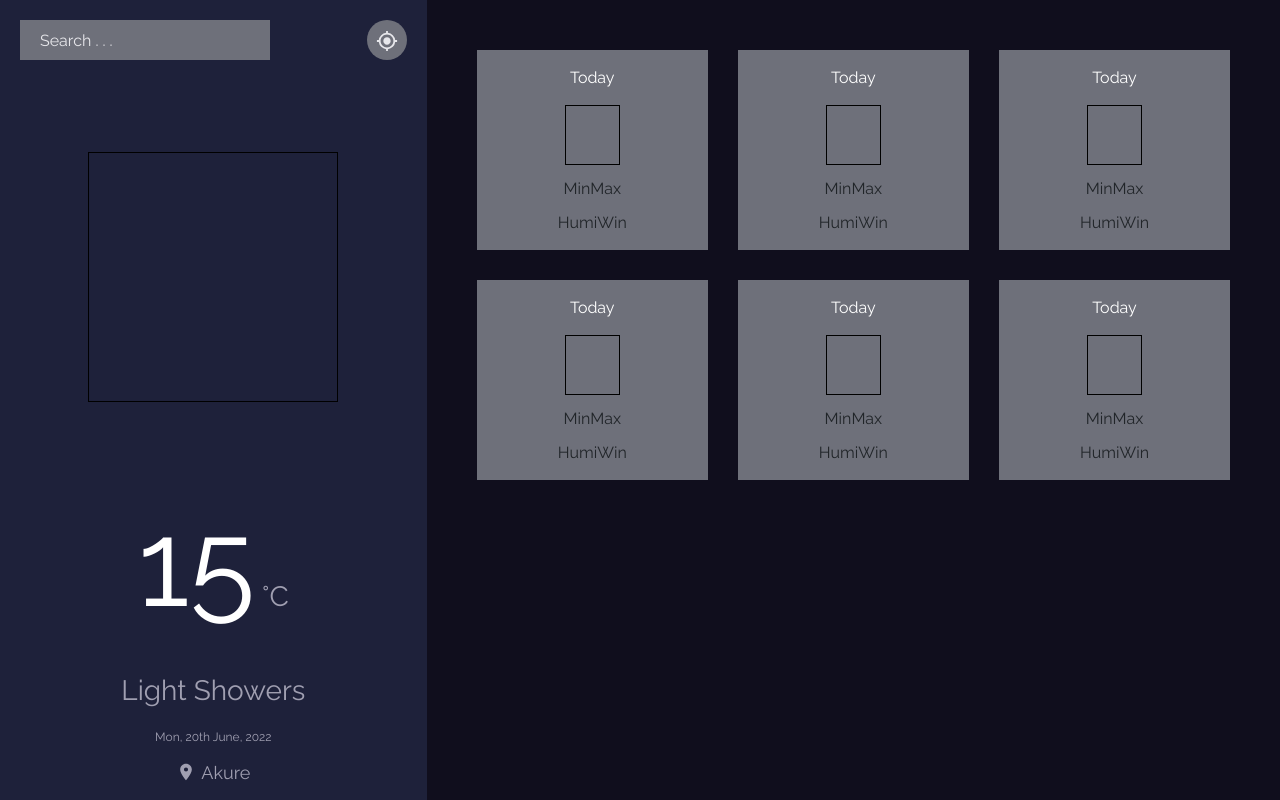
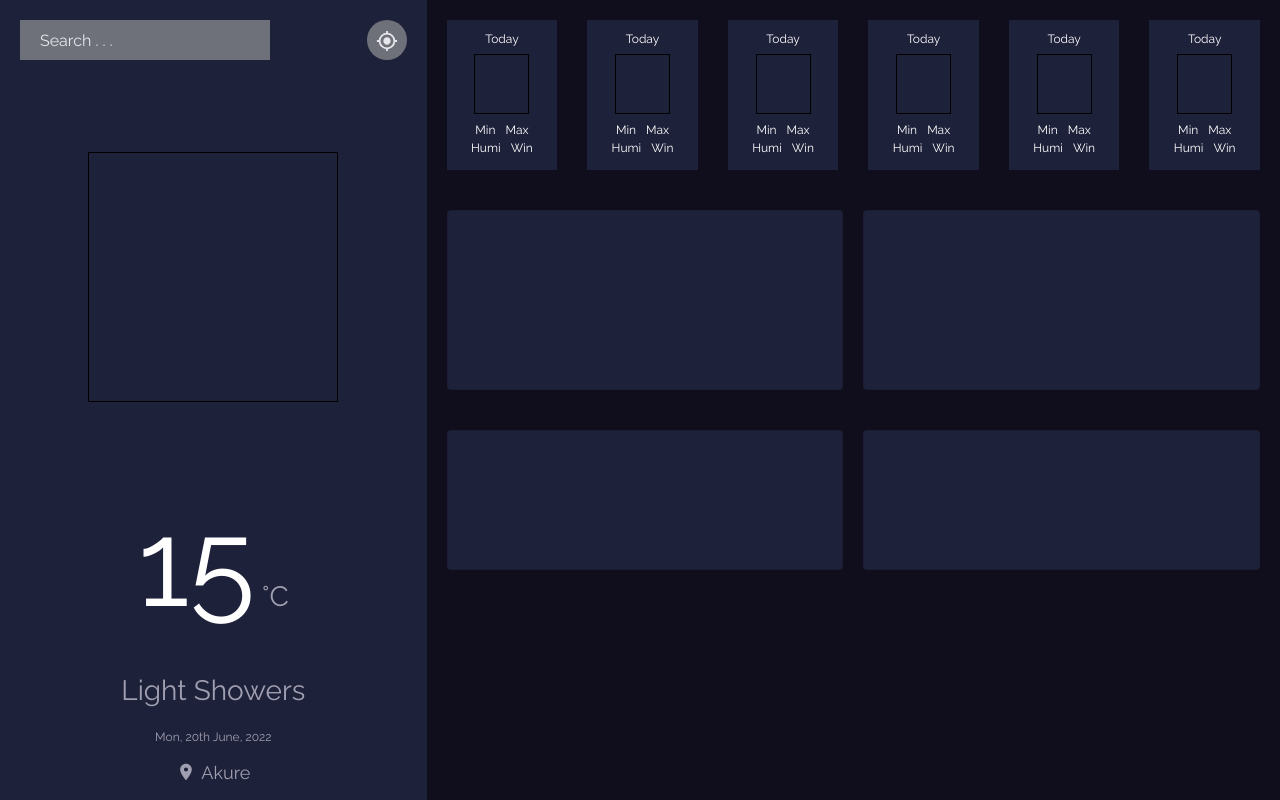
Before and after one commit to smtoyedeji/react-weather-app, a React (Create React App) app: page / in a window 1280 px wide. Built offline with nearby package versions, Linux system fonts and the light colour scheme.

Commit message:
project template and css completed

```diff
--- a/src/App.css
+++ b/src/App.css
@@ -1,10 +1,18 @@
 .app--container {
     display: grid;
+    overflow-y: hidden;
+}
+
+.weather--details {
+    background: #100E1D;
 }
 
 @media only screen and (min-width: 1025px) {
     .app--container {
         grid-template-columns: 1fr 2fr;
     }
+    .weather--details {
+        height: 100vh;
+    }
 
 }
--- a/src/App.js
+++ b/src/App.js
@@ -1,11 +1,15 @@
 import './App.css';
 import CurrentWeather from './components/CurrentWeather';
+import CurrentWeatherDetails from './components/CurrentWeatherDetails';
 import WeatherForecast from './components/WeatherForecast';
 
 function App() {
   return (
     <div className='app--container'>
-      <CurrentWeather />
+      <CurrentWeather
+        searchInput="searchInput"
+      />
+      <div className="weather--details">
         <WeatherForecast
           day="day"
           icon="weather-icon"
@@ -14,6 +18,9 @@ function App() {
           humidity="humidity"
           windSpeed="windspeed"
         />
+        <CurrentWeatherDetails />
+      </div>
+
     </div>
   );
 }
--- a/src/CurrentWeather.css
+++ b/src/CurrentWeather.css
@@ -63,6 +63,7 @@
 
 .temp--data {
     font-size: 28px;
+
 }
 
 .temp--data span {
--- /dev/null
+++ b/src/CurrentWeatherDetails.css
@@ -0,0 +1,30 @@
+.card--one {
+    display: grid;
+    grid-template-columns: repeat(auto-fit, minmax(200px, 1fr));
+    grid-auto-rows: 180px;
+    gap: 20px;
+    justify-content: center;
+    padding: 20px;
+
+}
+
+.card--one .card {
+    background: #1E213A;
+    width: 100%;
+    margin: 0 auto;
+}
+
+.card--two {
+    display: grid;
+    grid-template-columns: repeat(auto-fit, minmax(180px, 1fr));
+    grid-auto-rows: 140px;
+    gap: 20px;
+    justify-content: center;
+    padding: 20px;
+}
+
+.card--two .card {
+    background: #1E213A;
+    width: 100%;
+    margin: 0 auto;
+}
--- a/src/WeatherForecast.css
+++ b/src/WeatherForecast.css
@@ -1,36 +1,41 @@
 .weather--forecast {
     background: #100E1D;
     display: grid;
-    grid-template-columns: repeat(auto-fit, 140px);
-    grid-auto-rows: 200px;
+    grid-template-columns: repeat(auto-fit, minmax(100px, 1fr));
+    grid-auto-rows: 150px;
     justify-content: center;
-    padding: 50px;
+    padding: 20px;
     gap: 30px;
 }
 
 .weather--card {
     width: 100%;
     margin: 0 auto;
-    background-color: #6E707A;
-    font-size: 16px;
+    background-color: #1E213A;
+    color: #FFF;
+    font-size: 10px;
     display: flex;
     flex-direction: column;
     justify-items: center;
     align-items: center;
     font-weight: 500;
-    line-height: 18px;
+    line-height: 2px;
 }
 .weather--card h4 {
-    margin-top: 18px;
-    font-size: 16px;
+    margin-top: 12px;
+    font-size: 12px;
     color: #FFF;
+}
+.weather--card p {
+    font-size: 12px;
+    color: #FFF;
+    padding: 0 5px;
 }
 
 .weather--icon {
     width: 55px;
     height: 60px;
     border: 1px solid black;
-    margin-top: 10px;
 }
 .temp {
     margin-top: 15px;
@@ -44,13 +49,9 @@
 }
 
 @media only screen and (min-width: 600px) {
-    .weather--forecast {
-        grid-template-columns: 1fr 1fr 1fr;
-    }
+
 }
 
 @media only screen and (min-width: 1400px) {
-    .weather--forecast {
-        grid-template-columns: repeat(6, 1fr);
-    }
+
 }
--- a/src/components/CurrentWeather.js
+++ b/src/components/CurrentWeather.js
@@ -3,11 +3,15 @@ import "../CurrentWeather.css"
 import { MdMyLocation, MdLocationOn } from "react-icons/md";
 
 function CurrentWeather(props) {
+    console.log(props);
   return (
     <div className="current--weather">
         <div className="search--location">
             <form action="">
-                <input type="search" className="color--one" placeholder="Search . . ."/>
+                <input
+                    type="search"
+                    className="color--one" placeholder="Search . . ."
+                />
                 <button type="submit" className="color--one">
                     <MdMyLocation className="location--icon"/>
                 </button>
--- /dev/null
+++ b/src/components/CurrentWeatherDetails.js
@@ -0,0 +1,19 @@
+import React from 'react'
+import "../CurrentWeatherDetails.css"
+
+function CurrentWeatherDetails() {
+  return (
+    <div className="current-weather-details">
+        <div className="card--one">
+            <div className="card"></div>
+            <div className="card"></div>
+        </div>
+        <div className="card--two">
+            <div className="card"></div>
+            <div className="card"></div>
+        </div>
+    </div>
+  )
+}
+
+export default CurrentWeatherDetails
--- a/src/components/WeatherForecast.js
+++ b/src/components/WeatherForecast.js
@@ -2,7 +2,7 @@ import React from 'react';
 import "../WeatherForecast.css"
 
 export default function WeatherForecast(props) {
-    console.log(props)
+
     return (
       <div className="weather--forecast">
         <div className="weather--card">
```
Lines whose indentation alone changed are shown as unchanged.
